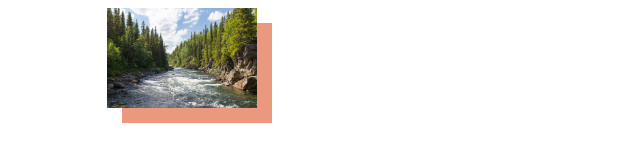
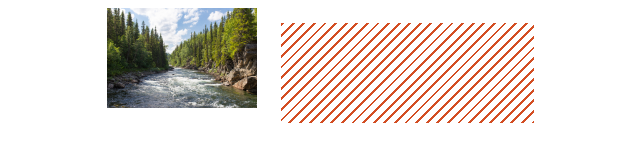
Before and after one commit to Cloud-Xero/design-practice, a plain HTML site: page index.html in a window 1280 px wide. Shown: the whole page, without its empty margins (458-1098 px from the left). Drawn offline with Linux system fonts and the light colour scheme.

Commit message:
chapter1-2：写真の背景斜線ずらし装飾

```diff
--- a/index.html
+++ b/index.html
@@ -10,7 +10,7 @@
   <body>
     <header></header>
     <main>
-      <div style="height: 100px; text-align: center">
+      <div style="height: 100px; text-align: center" class="pic">
         <img src="river.jpg" alt="川の写真" style="height: 100%" />
       </div>
     </main>
--- a/style.css
+++ b/style.css
@@ -1,4 +1,25 @@
-img {
-  box-shadow: 15px 15px 0 #ea987e;
-  /* box-shadow: -15px -15px 0 #ea987e;  写真の左上にボックスを配置する場合 */
+.pic {
+  position: relative; /* 疑似要素の基準 */
 }
+
+.pic img {
+  position: relative; /* z-index を効かせるために必要 */
+  z-index: 2; /* 画像を斜線の上の階層に表示させる */
+}
+
+.pic::before {
+  content: '';
+  position: absolute;
+  bottom: -15px; /* 基準の下から15px分移動させる */
+  right: 280px; /* 基準の右から280px分移動させる */
+  width: 20%; /* 包括する親要素の横サイズ20% */
+  height: 100%; /* 包括する親要素の縦サイズ100% */
+  background-image: repeating-linear-gradient(
+    -45deg,
+    #d34e23 0px,
+    #d34e23 2px,
+    rgba(0 0 0 / 0) 0%,
+    rgba(0 0 0 / 0) 3%
+  );
+  z-index: 1;
+}
```
Also changed, not shown: 1 other file.
